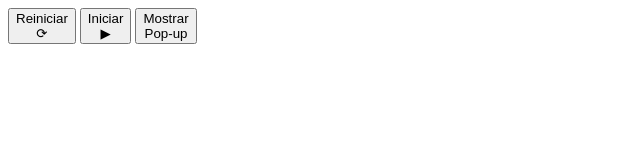
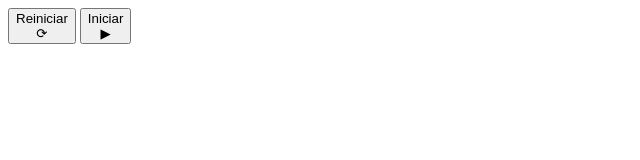
Before and after one commit to Kauezo/eptran-jogos, a plain HTML site: page jogo_da_memoria/jogo_da_memoria.html in a window 1280 px wide. Shown: the whole page, without its empty margins (0-640 px from the left). Drawn offline with Linux system fonts and the light colour scheme.

Commit message:
Update jogo_da_memoria.html

```diff
--- a/jogo_da_memoria/jogo_da_memoria.html
+++ b/jogo_da_memoria/jogo_da_memoria.html
@@ -10,7 +10,6 @@
     <main>
         <button id="reiniciar">Reiniciar <br> ⟳</button>
         <button id="iniciar">Iniciar <br> ▶ </button>
-        <button onclick="jogoDaMemoria.vitoria()">Mostrar  <br> Pop-up</button>
         <div id="cartas-container">
             <div id="popup" class="popup">
                 <div class="popup-conteudo">
```
